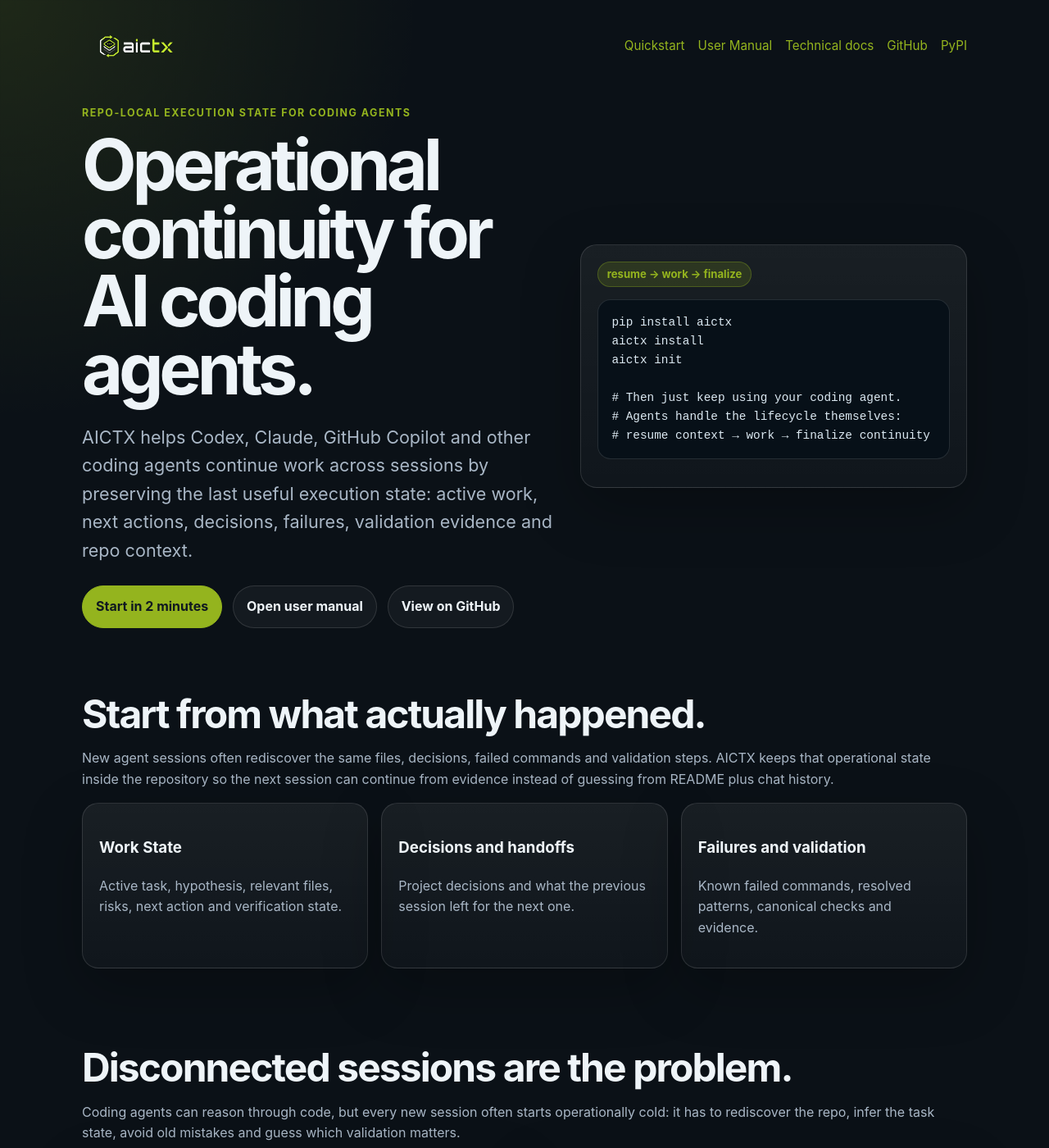
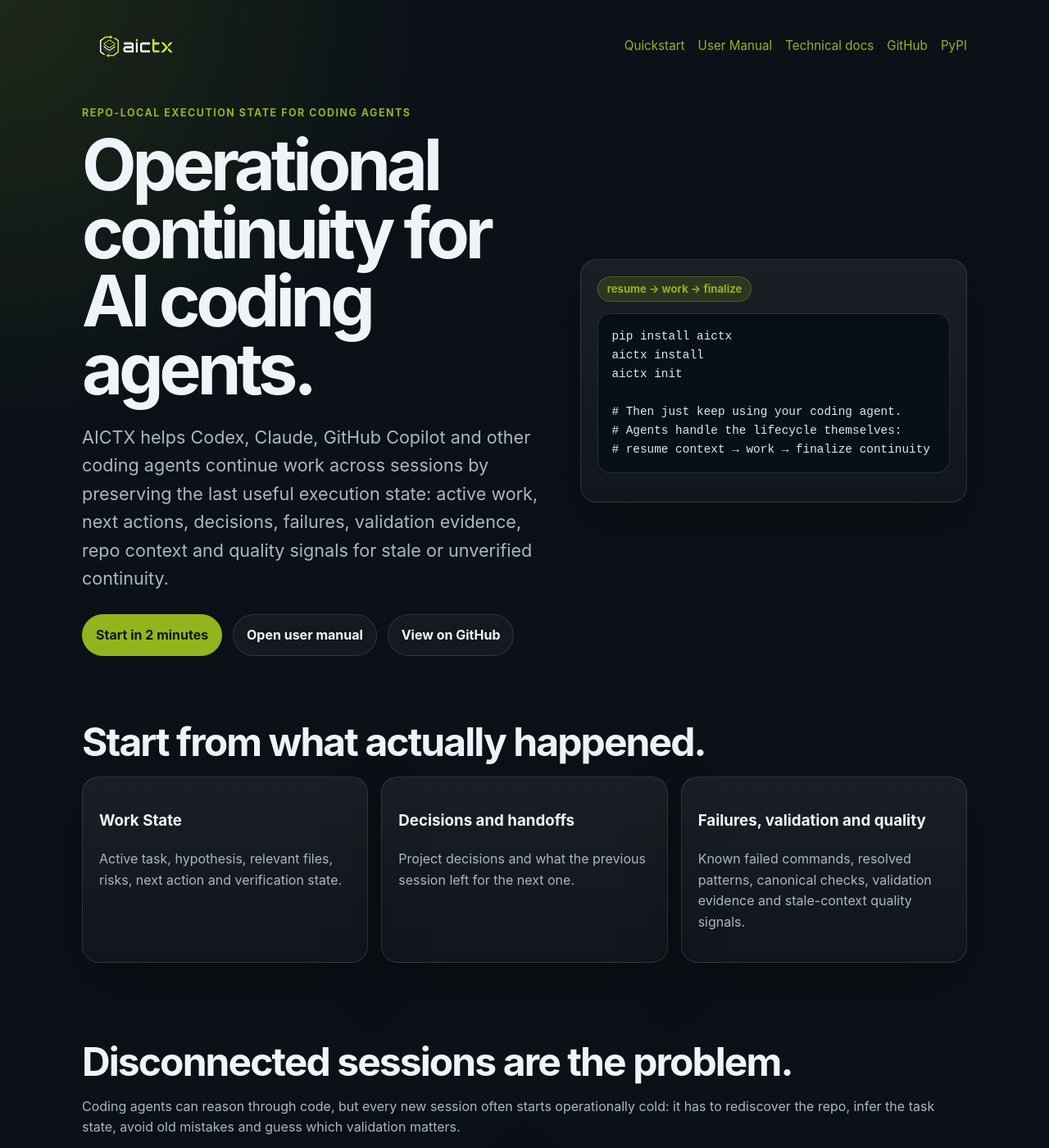
Before and after one commit to oldskultxo/aictx, a Jekyll site: the page docs/index.html, which Jekyll copies as it is, in a window 1280 px wide and 1400 px high. Shown: the whole window at 82% size. Built offline with Jekyll 4.4.1, drawn with Linux system fonts in a browser that asks for light colours; comment, search, counter and statistics services are not loaded; some of the changed text lies outside the part shown.

Commit message:
update index.html

```diff
--- a/docs/index.html
+++ b/docs/index.html
@@ -6,7 +6,7 @@
   <meta name="viewport" content="width=device-width, initial-scale=1">
   <title>AICTX - Operational continuity for AI coding agents</title>
   <meta name="description"
-    content="AICTX is the official repo-local operational continuity layer for AI coding agents, with CLI support, a local MCP server, Claude/Codex plugin artifacts, Work State, handoffs, failures, decisions and validation evidence.">
+    content="AICTX is the official repo-local operational continuity layer for AI coding agents, with CLI support, a local MCP server, Claude/Codex plugin artifacts, Continuity Quality, Work State, handoffs, failures, decisions and validation evidence.">
   <meta name="keywords"
     content="AICTX, aictx, operational continuity, coding agents, AI coding agents, repo-local continuity, execution state, Codex, Claude, GitHub Copilot, Work State, failure memory, handoffs, execution contracts, Continuity View, MCP, Model Context Protocol, local MCP server, Claude Code plugin, Codex plugin, agent plugins">
   <meta name="robots" content="index, follow, max-image-preview:large">
@@ -642,7 +642,7 @@
           <p class="lead">
             AICTX helps Codex, Claude, GitHub Copilot and other coding agents continue work across sessions by
             preserving the last useful execution state: active work, next actions, decisions, failures, validation
-            evidence and repo context.
+            evidence, repo context and quality signals for stale or unverified continuity.
           </p>
           <div class="hero-actions">
             <a class="button primary" href="/QUICKSTART.html">Start in 2 minutes</a>
@@ -665,9 +665,6 @@
 
       <section class="section">
         <h2>Start from what actually happened.</h2>
-        <p class="muted">New agent sessions often rediscover the same files, decisions, failed commands and
-          validation steps. AICTX keeps that operational state inside the repository so the next session can
-          continue from evidence instead of guessing from README plus chat history.</p>
         <div class="grid">
           <div class="card">
             <h3>Work State</h3>
@@ -679,8 +676,8 @@
             <p class="muted">Project decisions and what the previous session left for the next one.</p>
           </div>
           <div class="card">
-            <h3>Failures and validation</h3>
-            <p class="muted">Known failed commands, resolved patterns, canonical checks and evidence.</p>
+            <h3>Failures, validation and quality</h3>
+            <p class="muted">Known failed commands, resolved patterns, canonical checks, validation evidence and stale-context quality signals.</p>
           </div>
         </div>
       </section>
@@ -716,7 +713,7 @@
         <p class="muted">AICTX stores continuity under <code>.aictx/</code>. It is not cloud memory, not a
           vector database and not locked inside one chat. You can inspect it, clean it up, and optionally make
           a safe subset portable through Git.</p>
-        <div class="grid two">
+        <div class="grid">
           <div class="card">
             <h3>Continuity View</h3>
             <p class="muted">Generate a local Markdown and Mermaid view of current operational continuity.
@@ -732,6 +729,15 @@
             <p class="muted">Expose continuity as local MCP tools/resources/prompts. Compatible clients can
               launch it over stdio; CLI fallback remains available.</p>
             <pre><code>aictx mcp-server --repo . --profile full</code></pre>
+          </div>
+          <div class="card">
+            <h3>Continuity Quality</h3>
+            <p class="muted">Score whether repo-local continuity is fresh, stale, missing, demoted, obsolete or unverified before agents rely on it.</p>
+            <pre><code>aictx doctor --repo . --json
+
+# also exposed through:
+# aictx resume --json
+# MCP continuity quality</code></pre>
           </div>
         </div>
       </section>
```
